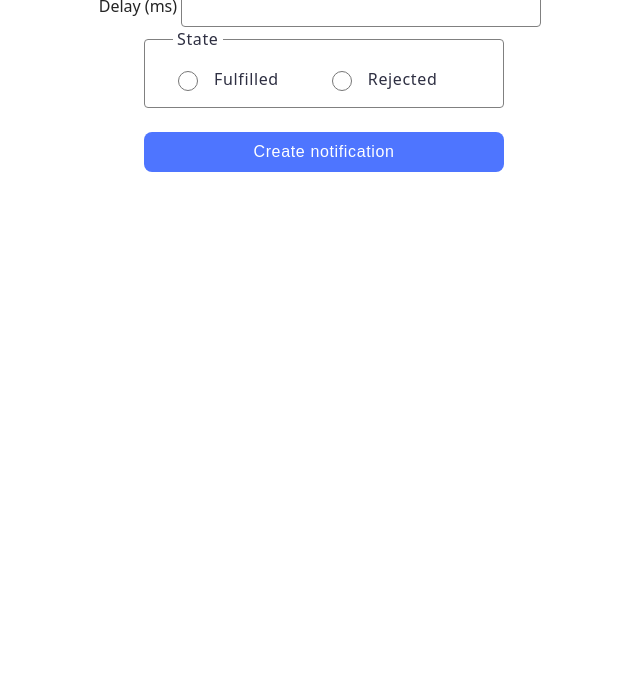
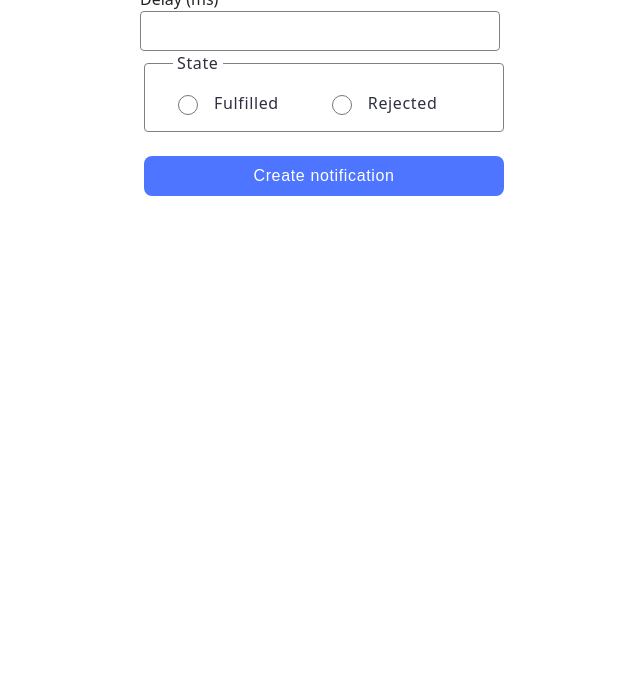
Before and after one commit to julia-demura/goit-js-hw-10, a website built with Vite: page src/2-snackbar.html in a window 1280 px wide. Shown: the part 127-800 px from the top of the page, without its empty margins (316-956 px from the left). Built offline with nearby package versions, Linux system fonts and the light colour scheme.

Commit message:
update code

```diff
--- a/package.json
+++ b/package.json
@@ -5,7 +5,7 @@
   "type": "module",
   "scripts": {
     "dev": "vite --open",
-    "build": "vite build --base=/goit-js-hw-09/",
+    "build": "vite build --base=/goit-js-hw-10/",
     "preview": "vite preview"
   },
   "devDependencies": {
--- a/src/css/styles.css
+++ b/src/css/styles.css
@@ -135,11 +135,11 @@ fieldset label {
   height: 20px;
   cursor: pointer;
 }
-/* label {
+label {
   display: flex;
   flex-direction: column;
   text-align: start;
-} */
+}
 .number-input {
   width: 360px;
 }
```
Also changed, not shown: src/js/1-timer.js (+0 -7 lines).
